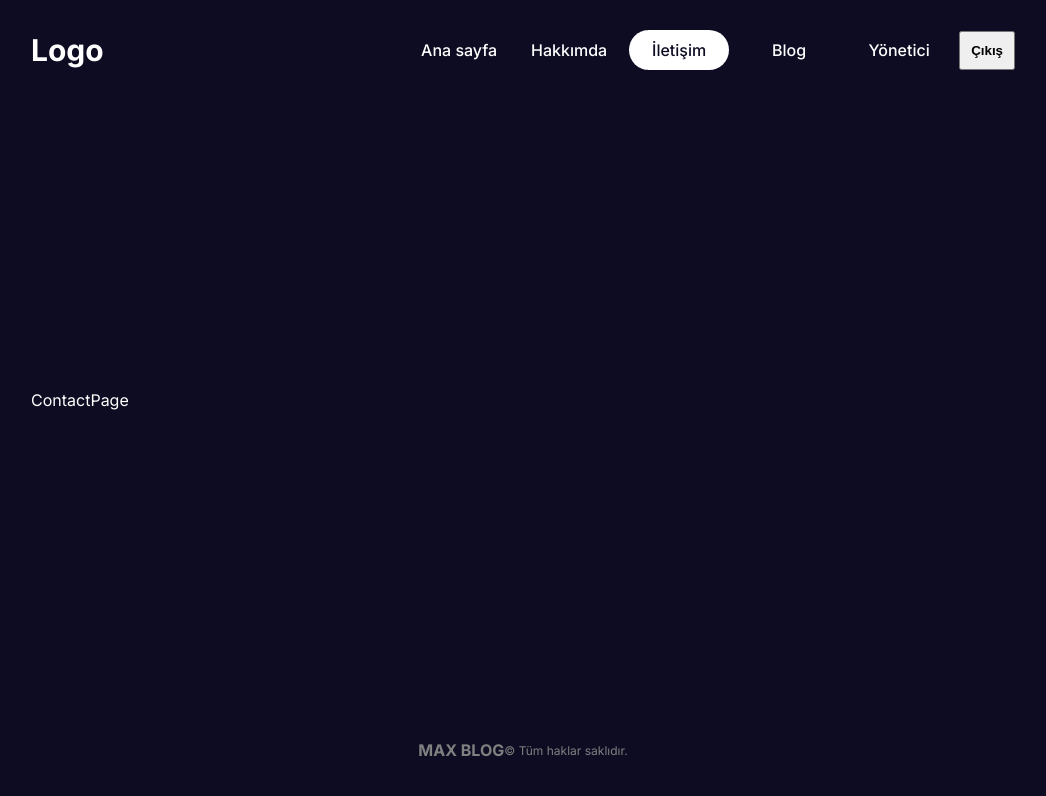
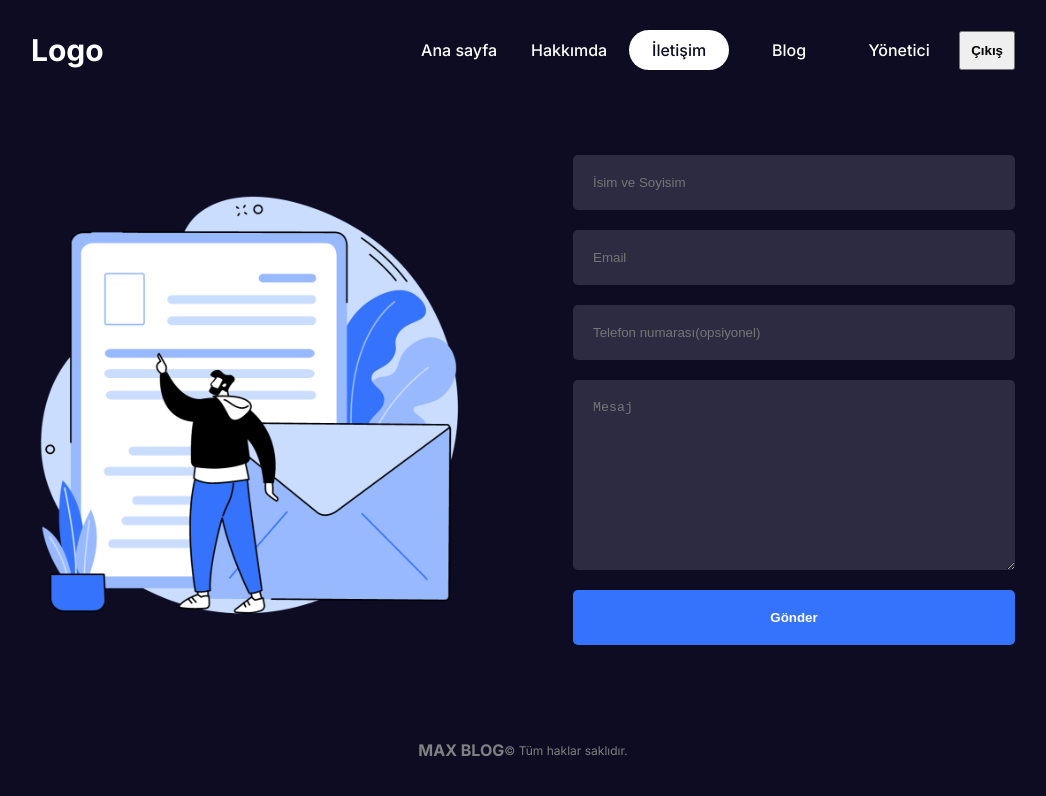
Before and after one commit to Yusufdmrc/nextjs-blog-app, a Next.js app: page /contact in a window 1280 px wide. Shown: the top 796 px of the page, without its empty margins (117-1163 px from the left). Built offline with nearby package versions, Linux system fonts and the light colour scheme.

Commit message:
contact page was designed

```diff
--- /dev/null
+++ b/src/app/contact/contact.module.css
@@ -0,0 +1,45 @@
+.container {
+  display: flex;
+  align-items: center;
+  gap: 100px;
+}
+
+.imgContainer {
+  flex: 1;
+  height: 500px;
+  position: relative;
+}
+
+.img {
+  object-fit: contain;
+}
+
+.formContainer {
+  flex: 1;
+}
+
+.form {
+  display: flex;
+  flex-direction: column;
+  gap: 20px;
+}
+
+.form input,
+.form textarea {
+  padding: 20px;
+  border-radius: 5px;
+  border: none;
+  outline: none;
+  background-color: var(--bgSoft);
+  color: var(--text);
+}
+
+.form button {
+  padding: 20px;
+  background-color: var(--btn);
+  color: var(--text);
+  font-weight: bold;
+  border: none;
+  border-radius: 5px;
+  cursor: pointer;
+}
--- a/src/app/contact/page.jsx
+++ b/src/app/contact/page.jsx
@@ -1,5 +1,29 @@
+import Image from "next/image";
+import styles from "./contact.module.css";
+
 const ContactPage = () => {
-  return <div>ContactPage</div>;
+  return (
+    <div className={styles.container}>
+      <div className={styles.imgContainer}>
+        <Image src="/contact.png" alt="" fill className={styles.img} />
+      </div>
+      <div className={styles.formContainer}>
+        <form action="" className={styles.form}>
+          <input type="text" placeholder="İsim ve Soyisim" />
+          <input type="text" placeholder="Email" />
+          <input type="text" placeholder="Telefon numarası(opsiyonel)" />
+          <textarea
+            name=""
+            id=""
+            cols="30"
+            rows="10"
+            placeholder="Mesaj"
+          ></textarea>
+          <button>Gönder</button>
+        </form>
+      </div>
+    </div>
+  );
 };
 
 export default ContactPage;
```
